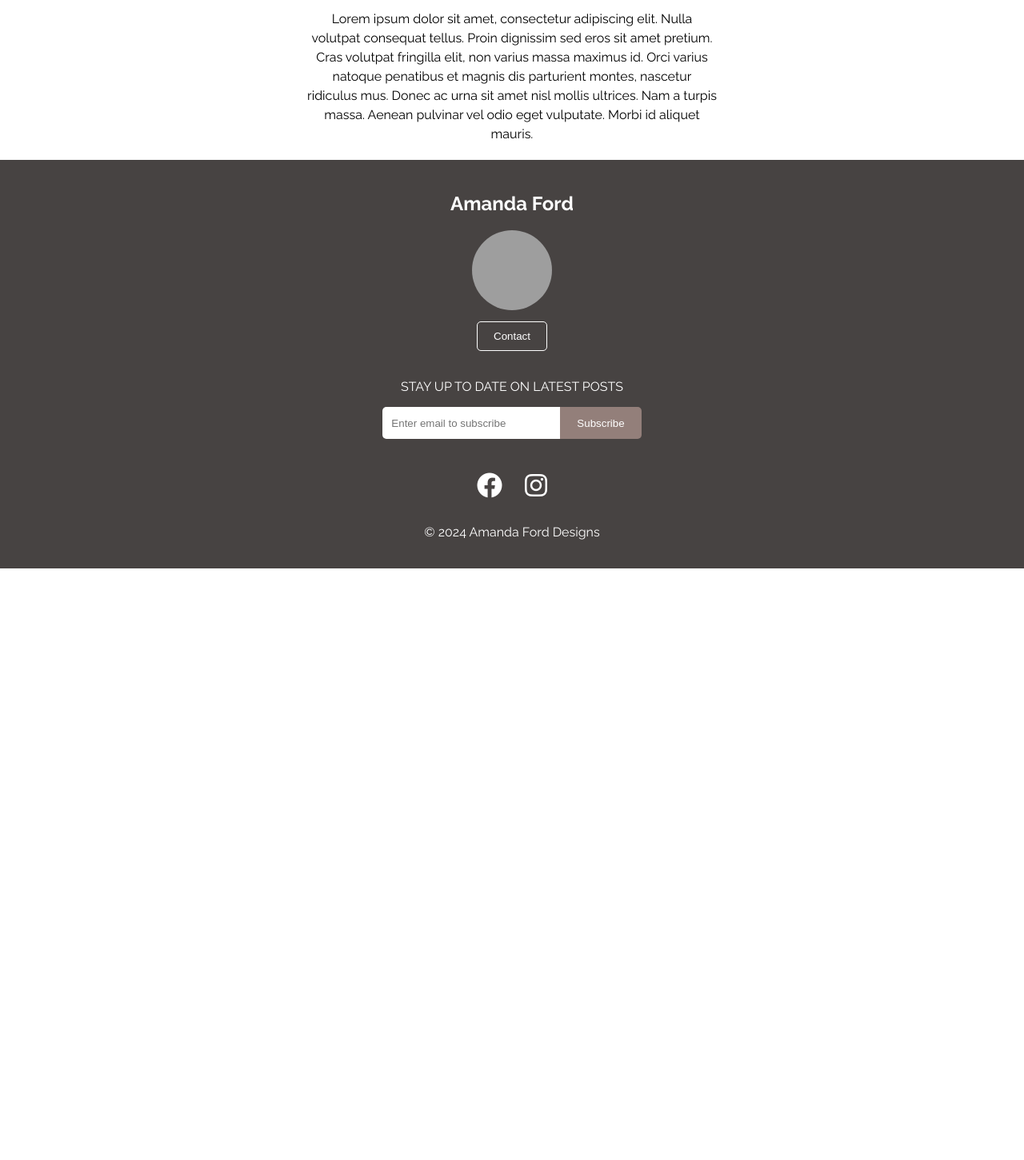
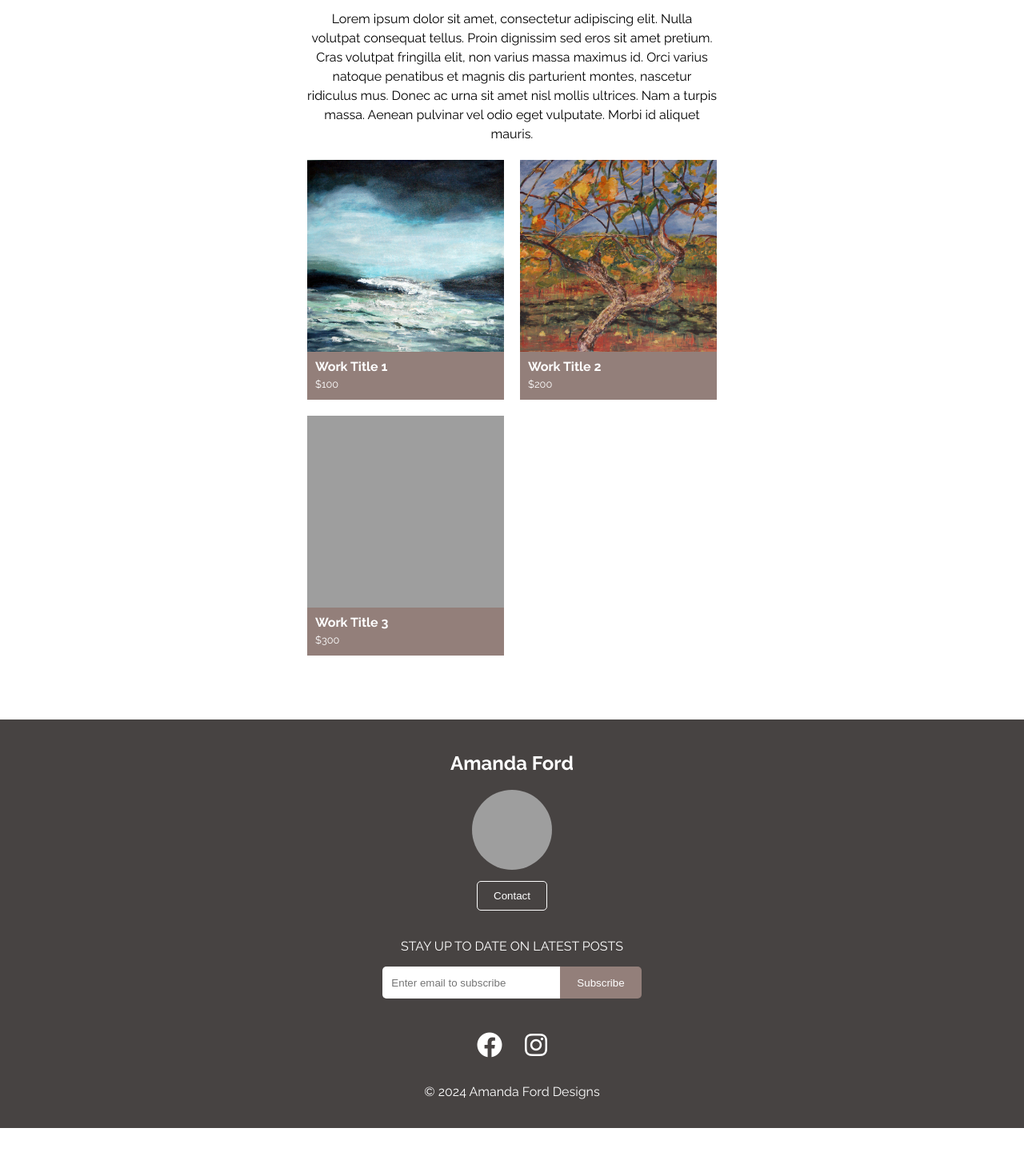
Before and after one commit to RF-UoA/Art_website, a Flask app: page / in a window 1280 px wide. Shown: the part 622-2073 px from the top of the page at 80% size. Before the commit the page ends 1333 px from the top, so only its background shows below. Run offline with Flask 3, Linux system fonts and the light colour scheme; some libraries are stand-ins or nearby versions; grey boxes are pictures that could not be loaded.

Commit message:
Grid is working

```diff
--- a/static/css/style.css
+++ b/static/css/style.css
@@ -243,6 +243,48 @@ p.available-works-description {
     line-height: 1.5;
 }
 
+div.works {
+    display: grid;
+    grid-template-columns: repeat(auto-fit, minmax(12em, 1fr)); /* Creates a three-column layout */
+    gap: 20px;
+    margin-bottom: 80px;
+}
+
+div.work {
+    width: 100%;
+    height: 300px;
+    background-color: #937F7A;
+    color: white;
+    display: flex;
+    flex-direction: column;
+    align-items: flex-start;
+}
+
+div.fit-image {
+    width: 100%;
+    height: 80%;
+
+}
+
+div.work img {
+    width: 100%;
+    height: 100%;
+    /* margin-bottom: 10px; */
+}
+
+h3.work-title {
+    font-size: 1em;
+    margin-top: 5px;
+    margin-bottom: 5px;
+    margin-left: 10px;
+}
+
+h3.work-price {
+    font-size: 0.8em;
+    margin: 0 10px;
+    font-weight: lighter;
+}
+
 /* End available works content */
 
 @media (max-width: 768px) { /* Adjusts for devices with width up to 768px */
--- a/templates/available-works.html
+++ b/templates/available-works.html
@@ -11,5 +11,28 @@
             aliquet mauris.
         </p>
     </div>
+    <div class="works">
+        <div class="work">
+            <div class="fit-image">
+                <img src="{{ url_for('static', filename='assets/works/1.jpg') }}" alt="Available Work 1">
+                <h3 class="work-title">Work Title 1</h3>
+                <h3 class="work-price">$100</h3>
+            </div>
+        </div>
+        <div class="work">
+            <div class="fit-image">
+                <img src="{{ url_for('static', filename='assets/works/2.jpg') }}" alt="Available Work 2">
+                <h3 class="work-title">Work Title 2</h3>
+                <h3 class="work-price">$200</h3>
+            </div>
+        </div>
+        <div class="work">
+            <div class="fit-image">
+                <img src="{{ url_for('static', filename='assets/works/3.jpg') }}" alt="Available Work 3">
+                <h3 class="work-title">Work Title 3</h3>
+                <h3 class="work-price">$300</h3>
+            </div>
+        </div>
+    </div>
 </section>
 {% endblock %}
```
Also changed, not shown: static/assets/works/2.jpg (renamed from static/assets/works/2jpg.jpg).
